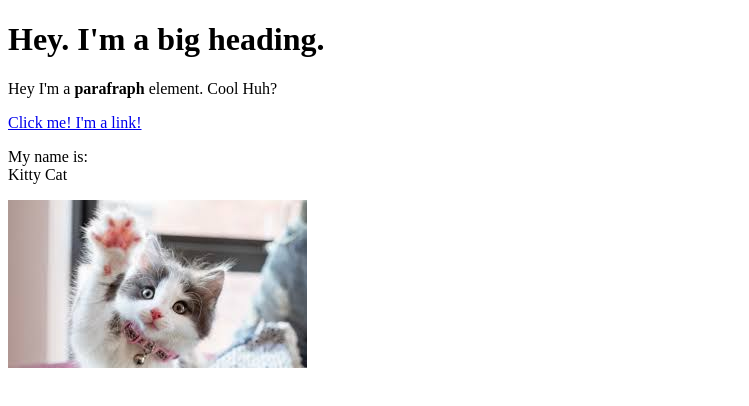
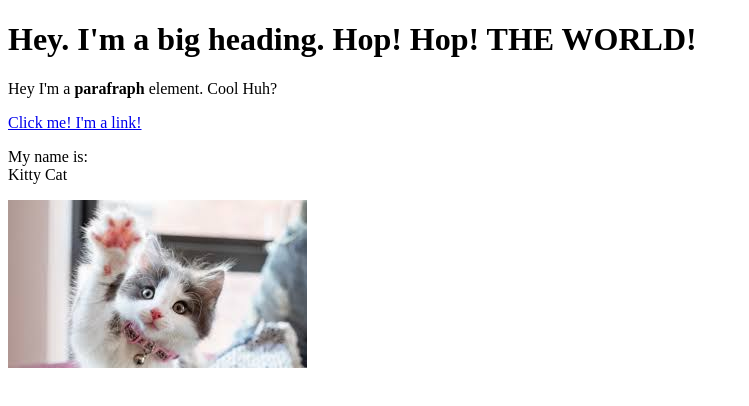
Before and after one commit to katja86/Cartoon-Hero, a plain HTML site: page test.html in a window 1280 px wide. Shown: the whole page, without its empty margins (0-749 px from the left). Drawn offline with Linux system fonts and the light colour scheme.

Commit message:
Added "The world" to the text

```diff
--- a/test.html
+++ b/test.html
@@ -4,7 +4,7 @@
 	<title>Test page</title>
 </head>
 <body>
-	<h1>Hey. I'm a big heading.</h1>
+	<h1>Hey. I'm a big heading. Hop! Hop! THE WORLD!</h1>
 	<p>Hey I'm a <b>parafraph</b> element. Cool Huh?</p>
 	<a href="https://google.com" target="_blank" title="Let's go to google">Click me! I'm a link!</a>
 	<p>My name is:<br>
```
Also changed, not shown: 1 other file.
